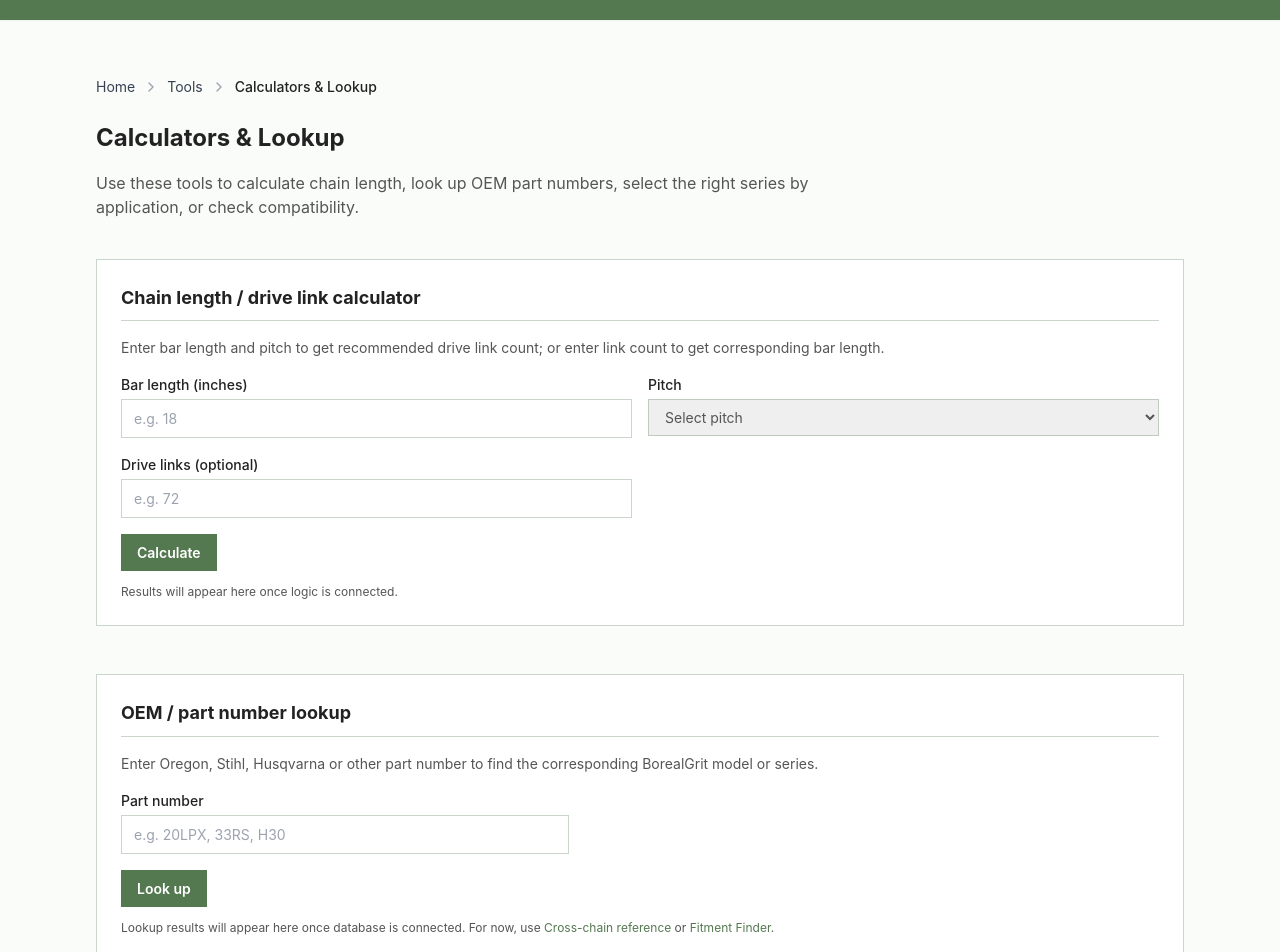
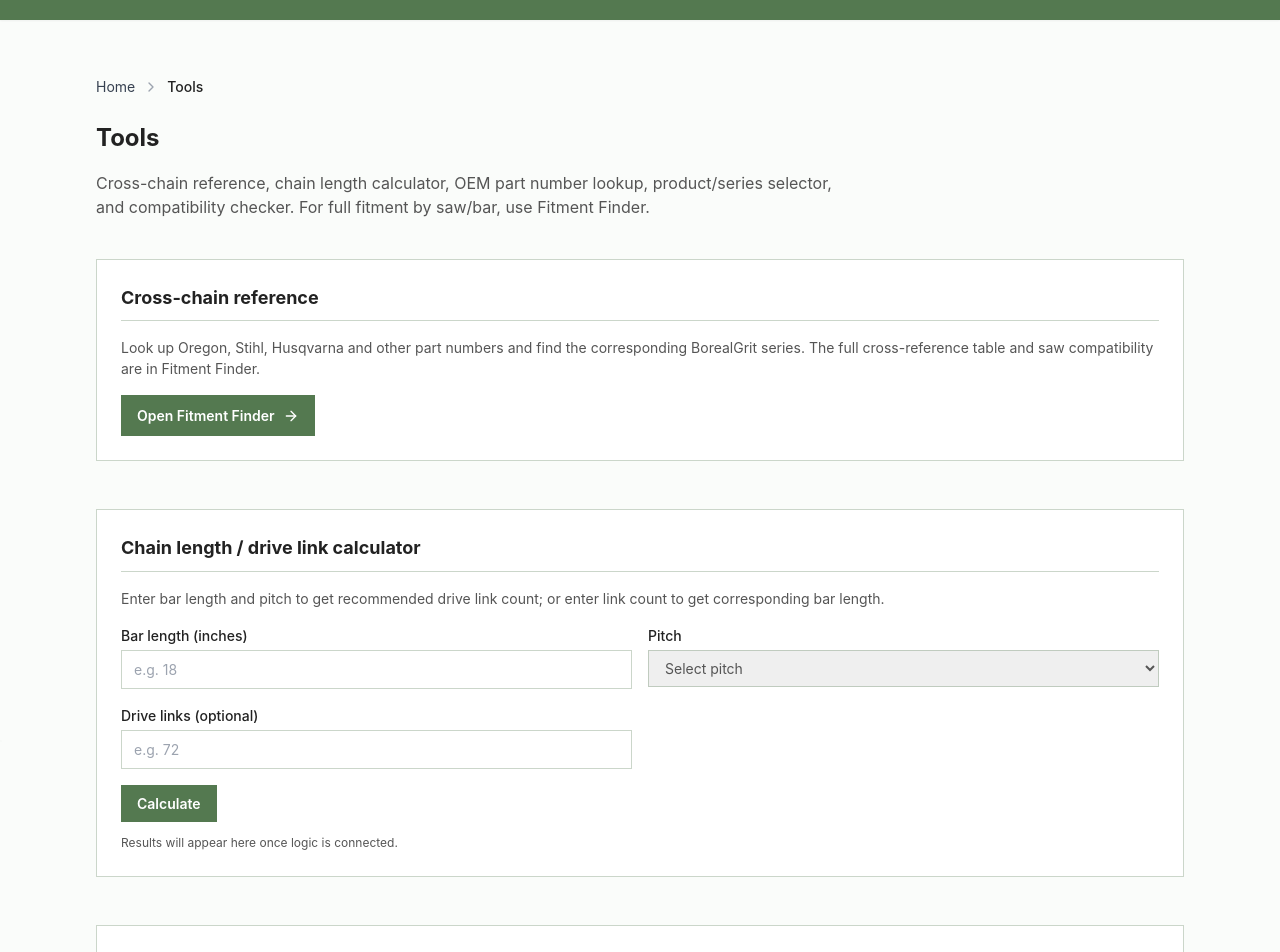
Before and after one commit to LoganOYoung/chainsaw-chain-supplier-borealgrit, a Next.js app: page /tools in a window 1280 px wide. Shown: the part 60-1012 px from the top of the page. Built offline with nearby package versions, Linux system fonts and the light colour scheme.

Commit message:
Tools: single cross-reference source (Fitment Finder); /tools CTA only, nav 2 items, redirect /tools/cross-chain-reference

```diff
--- a/app/sitemap.ts
+++ b/app/sitemap.ts
@@ -95,12 +95,6 @@ export default function sitemap(): MetadataRoute.Sitemap {
       priority: 0.8,
     },
     {
-      url: `${baseUrl}/tools/cross-chain-reference`,
-      lastModified: new Date(),
-      changeFrequency: 'monthly',
-      priority: 0.8,
-    },
-    {
       url: `${baseUrl}/request-quote`,
       lastModified: new Date(),
       changeFrequency: 'monthly',
--- a/app/tools/ToolsCalculators.tsx
+++ b/app/tools/ToolsCalculators.tsx
@@ -13,7 +13,23 @@ export default function ToolsCalculators() {
 
   return (
     <div className="space-y-12">
-      {/* 1. Chain length / drive link calculator */}
+      {/* 1. Cross-chain reference — CTA only, table lives on Fitment Finder */}
+      <section id="cross-chain-reference" className="scroll-mt-6 border border-forest-brand/30 rounded-none p-6 bg-white">
+        <h2 className="text-lg font-bold text-text-main mb-4 border-b border-forest-brand/30 pb-2">
+          Cross-chain reference
+        </h2>
+        <p className="text-text-body text-sm mb-4">
+          Look up Oregon, Stihl, Husqvarna and other part numbers and find the corresponding BorealGrit series. The full cross-reference table and saw compatibility are in Fitment Finder.
+        </p>
+        <Link
+          href="/fitment-finder"
+          className="inline-flex items-center gap-2 px-4 py-2.5 bg-forest-brand text-white font-semibold text-sm rounded-none hover:bg-forest-dark transition"
+        >
+          Open Fitment Finder <ArrowRight className="w-4 h-4" />
+        </Link>
+      </section>
+
+      {/* 2. Chain length / drive link calculator */}
       <section id="chain-length-calculator" className="scroll-mt-6 border border-forest-brand/30 rounded-none p-6 bg-white">
         <h2 className="text-lg font-bold text-text-main mb-4 border-b border-forest-brand/30 pb-2">
           Chain length / drive link calculator
@@ -63,7 +79,7 @@ export default function ToolsCalculators() {
         <p className="text-text-body text-xs mt-3">Results will appear here once logic is connected.</p>
       </section>
 
-      {/* 2. OEM / part number lookup */}
+      {/* 3. OEM / part number lookup */}
       <section id="oem-lookup" className="scroll-mt-6 border border-forest-brand/30 rounded-none p-6 bg-white">
         <h2 className="text-lg font-bold text-text-main mb-4 border-b border-forest-brand/30 pb-2">
           OEM / part number lookup
@@ -84,10 +100,10 @@ export default function ToolsCalculators() {
         <button type="button" className="px-4 py-2 bg-forest-brand text-white font-semibold text-sm rounded-none hover:bg-forest-dark transition">
           Look up
         </button>
-        <p className="text-text-body text-xs mt-3">Lookup results will appear here once database is connected. For now, use <Link href="/tools/cross-chain-reference" className="text-forest-brand hover:underline">Cross-chain reference</Link> or <Link href="/fitment-finder" className="text-forest-brand hover:underline">Fitment Finder</Link>.</p>
+        <p className="text-text-body text-xs mt-3">Lookup results will appear here once database is connected. For now, use <Link href="/fitment-finder" className="text-forest-brand hover:underline">Fitment Finder</Link> for cross-reference.</p>
       </section>
 
-      {/* 3. Product / series selector */}
+      {/* 4. Product / series selector */}
       <section id="series-selector" className="scroll-mt-6 border border-forest-brand/30 rounded-none p-6 bg-white">
         <h2 className="text-lg font-bold text-text-main mb-4 border-b border-forest-brand/30 pb-2">
           Product / series selector
@@ -121,7 +137,7 @@ export default function ToolsCalculators() {
         </div>
       </section>
 
-      {/* 4. Compatibility checker */}
+      {/* 5. Compatibility checker */}
       <section id="compatibility-checker" className="scroll-mt-6 border border-forest-brand/30 rounded-none p-6 bg-white">
         <h2 className="text-lg font-bold text-text-main mb-4 border-b border-forest-brand/30 pb-2">
           Compatibility checker
--- a/app/tools/cross-chain-reference/page.tsx
+++ b/app/tools/cross-chain-reference/page.tsx
@@ -1,92 +1,16 @@
-import Link from 'next/link'
-import Navigation from '@/components/Navigation'
-import Footer from '@/components/Footer'
-import Breadcrumbs from '@/components/Breadcrumbs'
-import { Metadata } from 'next'
-import { ArrowRight } from 'lucide-react'
+'use client'
 
-export const metadata: Metadata = {
-  title: 'Cross-chain reference | BorealGrit™ Tools',
-  description: 'Look up Oregon, Stihl, Husqvarna part numbers and find the corresponding BorealGrit series. Full reference table for chainsaw chain interchange.',
-  keywords: 'chainsaw chain cross reference, Oregon Stihl Husqvarna equivalent, BorealGrit part number lookup',
-  openGraph: {
-    title: 'Cross-chain reference | BorealGrit™ Tools',
-    description: 'Oregon, Stihl, Husqvarna part numbers to BorealGrit series. Full reference table.',
-    type: 'website',
-  },
-  alternates: {
-    canonical: '/tools/cross-chain-reference',
-  },
-}
+import { useEffect } from 'react'
+import { useRouter } from 'next/navigation'
 
-const crossReferenceSample = [
-  { series: 'Series E', seriesLink: '/products/series-e', pitchGauge: '3/8" LP / .050"', oregon: '90PX', stihl: '61PMM3', husqvarna: 'S93G / H38', application: 'Battery saws, small pruning' },
-  { series: 'Series W', seriesLink: '/products/series-w', pitchGauge: '.325" / .050"', oregon: '20LPX', stihl: '23RS', husqvarna: 'H30', application: 'Narrow kerf, high-efficiency' },
-  { series: 'Series W', seriesLink: '/products/series-w', pitchGauge: '.325" / .058"', oregon: '21BPX', stihl: '25RM', husqvarna: 'H25', application: 'Cold climate hardwoods' },
-  { series: 'Series P', seriesLink: '/products/series-p', pitchGauge: '3/8" / .050"', oregon: '72LPX', stihl: '33RS', husqvarna: 'C83 / H42', application: 'Professional logging, 20"+ bar' },
-  { series: 'Series P', seriesLink: '/products/series-p', pitchGauge: '.404" / .063"', oregon: '59L', stihl: '46RS', husqvarna: 'H64', application: 'Large logging saw' },
-]
-
-export default function CrossChainReferencePage() {
+export default function CrossChainReferenceRedirect() {
+  const router = useRouter()
+  useEffect(() => {
+    router.replace('/tools#cross-chain-reference')
+  }, [router])
   return (
-    <>
-      <Navigation />
-      <main className="max-w-6xl mx-auto px-4 sm:px-6 lg:px-8 py-10 md:py-14">
-        <Breadcrumbs
-          items={[
-            { label: 'Home', href: '/' },
-            { label: 'Tools', href: '/tools' },
-            { label: 'Cross-chain reference' },
-          ]}
-        />
-        <h1 className="text-2xl font-bold text-text-main mb-4">Cross-chain reference</h1>
-        <p className="text-text-body mb-6 max-w-3xl">
-          Find BorealGrit series equivalents for Oregon, Stihl, and Husqvarna part numbers. Below is a sample; the full table is available in Fitment Finder.
-        </p>
-        <div className="mb-6">
-          <Link
-            href="/fitment-finder"
-            className="inline-flex items-center gap-2 px-4 py-2.5 bg-forest-brand text-white font-semibold text-sm rounded-none hover:bg-forest-dark transition"
-          >
-            Full reference in Fitment Finder <ArrowRight className="w-4 h-4" />
-          </Link>
-        </div>
-
-        <div className="table-responsive -mx-4 sm:mx-0">
-          <table className="w-full min-w-[640px] text-sm border border-forest-brand/30">
-            <thead>
-              <tr className="bg-gray-50">
-                <th className="text-left px-4 py-3 font-semibold">BorealGrit series</th>
-                <th className="text-left px-4 py-3 font-semibold">Pitch / gauge</th>
-                <th className="text-left px-4 py-3 font-semibold">Oregon</th>
-                <th className="text-left px-4 py-3 font-semibold">Stihl</th>
-                <th className="text-left px-4 py-3 font-semibold">Husqvarna</th>
-                <th className="text-left px-4 py-3 font-semibold">Application</th>
-              </tr>
-            </thead>
-            <tbody className="text-industrial">
-              {crossReferenceSample.map((row, i) => (
-                <tr key={i} className="border-t border-forest-brand/30">
-                  <td className="px-4 py-3">
-                    <Link href={row.seriesLink} className="text-forest-brand font-medium hover:underline">
-                      {row.series}
-                    </Link>
-                  </td>
-                  <td className="px-4 py-3">{row.pitchGauge}</td>
-                  <td className="px-4 py-3">{row.oregon}</td>
-                  <td className="px-4 py-3">{row.stihl}</td>
-                  <td className="px-4 py-3">{row.husqvarna}</td>
-                  <td className="px-4 py-3 text-text-body">{row.application}</td>
-                </tr>
-              ))}
-            </tbody>
-          </table>
-        </div>
-        <p className="text-text-body text-sm mt-4">
-          For the complete cross-reference list and saw compatibility, use <Link href="/fitment-finder" className="text-forest-brand hover:underline">Fitment Finder</Link>.
-        </p>
-      </main>
-      <Footer />
-    </>
+    <div className="min-h-[40vh] flex items-center justify-center text-text-body">
+      <p>Redirecting to Tools…</p>
+    </div>
   )
 }
--- a/app/tools/page.tsx
+++ b/app/tools/page.tsx
@@ -3,16 +3,15 @@ import Navigation from '@/components/Navigation'
 import Footer from '@/components/Footer'
 import Breadcrumbs from '@/components/Breadcrumbs'
 import { Metadata } from 'next'
-import { ArrowRight } from 'lucide-react'
 import ToolsCalculators from './ToolsCalculators'
 
 export const metadata: Metadata = {
-  title: 'Calculators & Lookup | BorealGrit™ Tools',
-  description: 'Chain length calculator, OEM part number lookup, product/series selector, and compatibility checker for BorealGrit chainsaw chains.',
-  keywords: 'chainsaw chain calculator, drive link calculator, OEM part number lookup, chainsaw chain compatibility, series selector',
+  title: 'Tools | BorealGrit™ – Cross-chain reference, calculators & lookup',
+  description: 'Cross-chain reference, chain length calculator, OEM part number lookup, product/series selector, and compatibility checker for BorealGrit chainsaw chains.',
+  keywords: 'chainsaw chain cross reference, chain length calculator, drive link calculator, OEM part number lookup, chainsaw chain compatibility, series selector',
   openGraph: {
-    title: 'Calculators & Lookup | BorealGrit™ Tools',
-    description: 'Chain length calculator, OEM part number lookup, product/series selector, and compatibility checker.',
+    title: 'Tools | BorealGrit™ – Cross-chain reference, calculators & lookup',
+    description: 'Cross-chain reference, chain length calculator, OEM part number lookup, product/series selector, and compatibility checker.',
     type: 'website',
   },
   alternates: {
@@ -28,13 +27,12 @@ export default function ToolsPage() {
         <Breadcrumbs
           items={[
             { label: 'Home', href: '/' },
-            { label: 'Tools', href: '/tools' },
-            { label: 'Calculators & Lookup' },
+            { label: 'Tools' },
           ]}
         />
-        <h1 className="text-2xl font-bold text-text-main mb-4">Calculators & Lookup</h1>
+        <h1 className="text-2xl font-bold text-text-main mb-4">Tools</h1>
         <p className="text-text-body mb-10 max-w-3xl">
-          Use these tools to calculate chain length, look up OEM part numbers, select the right series by application, or check compatibility.
+          Cross-chain reference, chain length calculator, OEM part number lookup, product/series selector, and compatibility checker. For full fitment by saw/bar, use Fitment Finder.
         </p>
 
         <ToolsCalculators />
--- a/components/Navigation.tsx
+++ b/components/Navigation.tsx
@@ -230,18 +230,11 @@ export default function Navigation() {
                     Fitment Finder
                   </Link>
                   <Link
-                    href="/tools/cross-chain-reference"
-                    className={`block px-4 py-2.5 text-sm text-text-main hover:bg-forest-light hover:text-forest-brand hover:underline transition ${pathname?.startsWith('/tools/cross-chain-reference') ? 'text-forest-brand font-medium bg-forest-light/50' : ''}`}
-                    onClick={() => setToolsMenuOpen(false)}
-                  >
-                    Cross-chain reference
-                  </Link>
-                  <Link
                     href="/tools"
                     className={`block px-4 py-2.5 text-sm text-text-main hover:bg-forest-light hover:text-forest-brand hover:underline transition ${pathname === '/tools' ? 'text-forest-brand font-medium bg-forest-light/50' : ''}`}
                     onClick={() => setToolsMenuOpen(false)}
                   >
-                    Calculators & lookup
+                    Cross-chain reference & calculators
                   </Link>
                 </div>
               )}
@@ -621,18 +614,6 @@ export default function Navigation() {
                   </li>
                   <li>
                     <Link
-                      href="/tools/cross-chain-reference"
-                      className={`block py-2 text-sm text-white/90 ${pathname?.startsWith('/tools/cross-chain-reference') ? 'text-white font-medium' : ''}`}
-                      onClick={() => {
-                        setMobileMenuOpen(false)
-                        setToolsMenuOpen(false)
-                      }}
-                    >
-                      Cross-chain reference
-                    </Link>
-                  </li>
-                  <li>
-                    <Link
                       href="/tools"
                       className={`block py-2 text-sm text-white/90 ${pathname === '/tools' ? 'text-white font-medium' : ''}`}
                       onClick={() => {
@@ -640,7 +621,7 @@ export default function Navigation() {
                         setToolsMenuOpen(false)
                       }}
                     >
-                      Calculators & lookup
+                      Cross-chain reference & calculators
                     </Link>
                   </li>
                 </ul>
```
